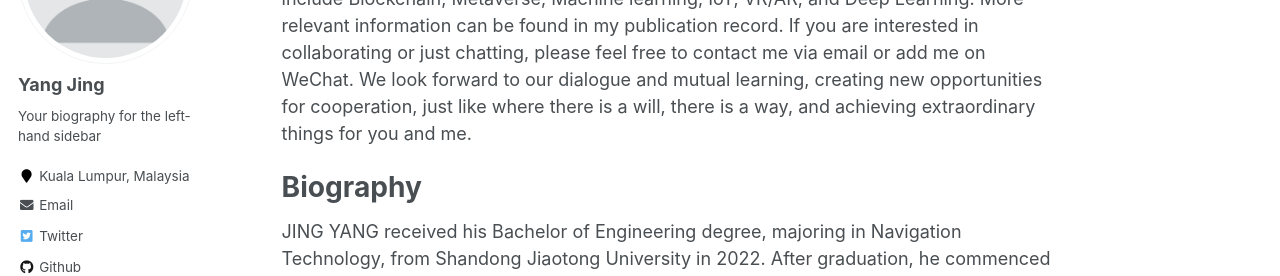
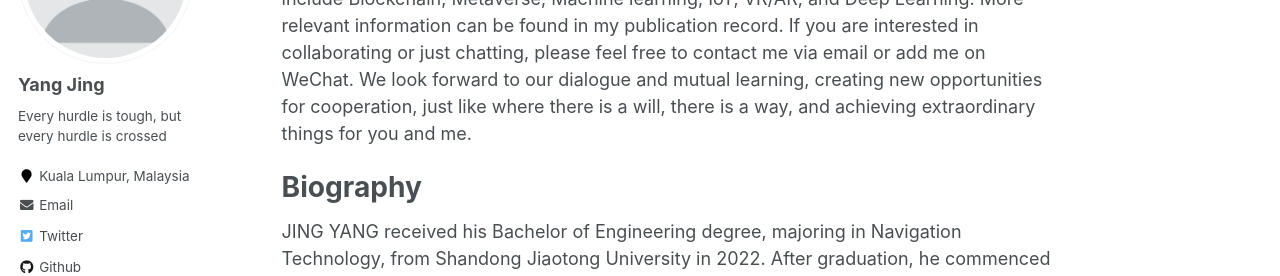
Before and after one commit to 741YangJIng/741YangJIng, a Jekyll site: the page built from _pages/about.md, in a window 1280 px wide. Shown: the part 229-505 px from the top of the page. Built offline with Jekyll 4.4.1, drawn with Linux system fonts in a browser that asks for light colours; some web fonts are replaced.

Commit message:
Update _config.yml

```diff
--- a/_config.yml
+++ b/_config.yml
@@ -82,7 +82,7 @@ analytics:
 author:
   name             : "Yang Jing"
   avatar           : "profile.png"
-  bio              : "Your biography for the left-hand sidebar"
+  bio              : "Every hurdle is tough, but every hurdle is crossed"
   location         : "Kuala Lumpur, Malaysia"
   Scopus           : "https://www.scopus.com/authid/detail.uri?authorId=58298444000"
   email            :  s2147529@siswa.um.edu.my
```
